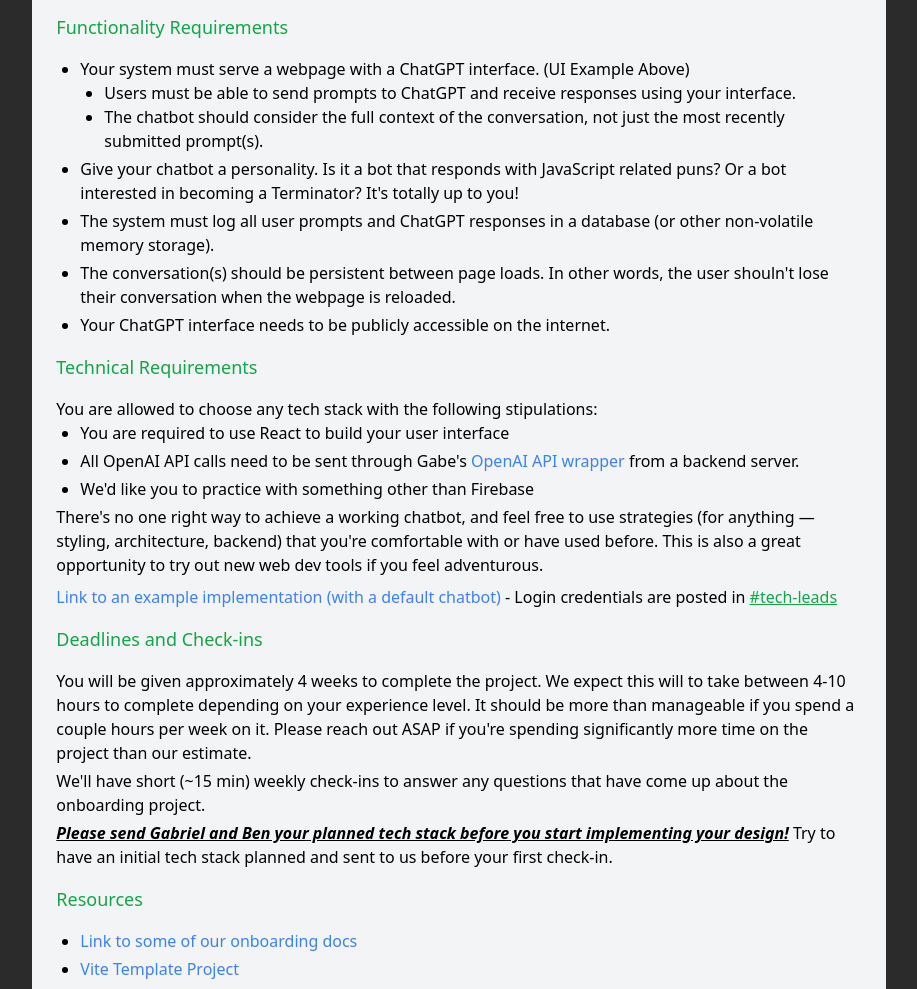
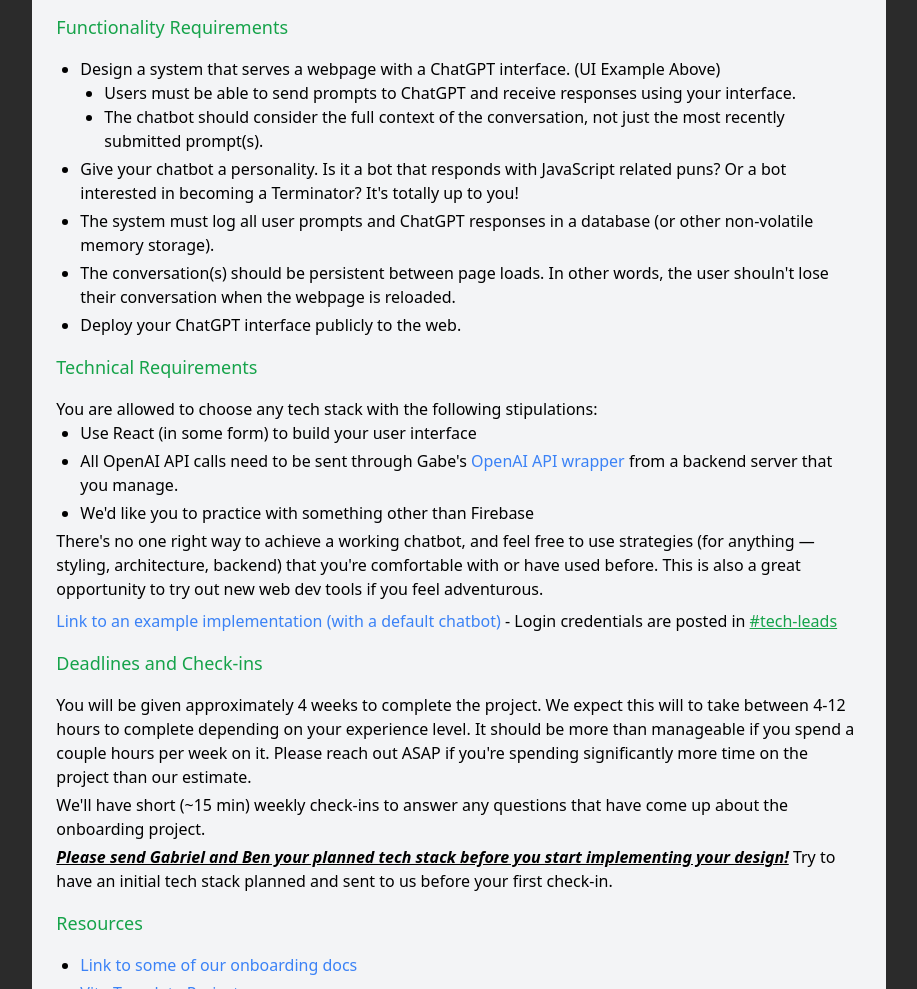
Before and after one commit to gabrielsessions/jc-tl-onboarding-2024, a website: page onboarding/index.html in a window 1280 px wide. Shown: the part 972-1961 px from the top of the page, without its empty margins (181-1098 px from the left). Drawn offline with Linux system fonts and the light colour scheme.

Commit message:
proj desc update #1billion

```diff
--- a/onboarding/index.html
+++ b/onboarding/index.html
@@ -46,8 +46,8 @@
     <h3 class="my-4 text-lg text-green-600 ">Functionality Requirements</h3>
     <ul class="ml-4 lg:ml-6 lg:mr-2 list-disc">
       <li class="list-item mb-1">
-        Your system must serve a webpage with a ChatGPT interface. (UI Example Above)
-        <ul class="ml-4 lg:ml-6 lg:mr-2 list-disc">
+        Design a system that serves a webpage with a ChatGPT interface. (UI Example Above)
+        <ul class="ml-4 lg:ml-6 lg:mr-2 list-disc mt-1.5">
           <li>Users must be able to send prompts to ChatGPT and receive responses using your interface.</li>
           <li>The chatbot should consider the full context of the conversation, not just the most recently submitted prompt(s).
           </li>
@@ -64,7 +64,7 @@
         The conversation(s) should be persistent between page loads. In other words, the user
         shouln't lose their conversation when the webpage is reloaded.
       </li>
-      <li class="list-item mb-1">Your ChatGPT interface needs to be publicly accessible on the internet.</li>
+      <li class="list-item mb-1">Deploy your ChatGPT interface publicly to the web.</li>
 
     </ul>
 
@@ -72,10 +72,10 @@
     <p>You are allowed to choose any tech stack with the following stipulations:</p>
     <ul class="ml-4 lg:ml-6 lg:mr-2 list-disc">
       <li class="list-item mb-1">
-        You are required to use React to build your user interface
+        Use React (in some form) to build your user interface
       </li>
       <li class="mb-1">All OpenAI API calls need to be sent through Gabe's <a class="text-blue-500 hover:underline active:text-blue-600" target="_blank" rel="noreferrer"
-        href="./server_documentation.txt">OpenAI API wrapper</a> from a backend server.</li>
+        href="./server_documentation.txt">OpenAI API wrapper</a> from a backend server that you manage.</li>
       <li class="list-item mb-1">
         We'd like you to practice with something other than Firebase
       </li>
@@ -90,16 +90,16 @@
       href="./project-example/">Link to an example implementation (with a default chatbot)</a> - Login credentials are
     posted in <span class="text-green-600 underline">#tech-leads</span>
 
-    <h3 class="my-4 text-lg text-green-600 ">Deadlines and Check-ins</h3>
+    <h3 class="my-4 text-lg text-green-600">Deadlines and Check-ins</h3>
     <p class="mb-1">You will be given approximately 4 weeks to complete the project. We expect this will to take between
-      4-10 hours to complete depending on your experience level. It should be more than manageable if you spend a couple
+      4-12 hours to complete depending on your experience level. It should be more than manageable if you spend a couple
       hours per week on it. Please reach out ASAP if you're spending significantly more time on the project than our
       estimate.</p>
     <p class="my-1">
       We'll have short (~15 min) weekly check-ins to answer any questions that have come up about the onboarding
       project.
     </p>
-    <p class="my-1">
+    <p class="my-1 0">
       <span class="italic underline font-semibold">Please send Gabriel and Ben your planned tech stack before you start
         implementing your design!</span> Try to have an initial tech stack planned and sent to us before your first
       check-in.
```
